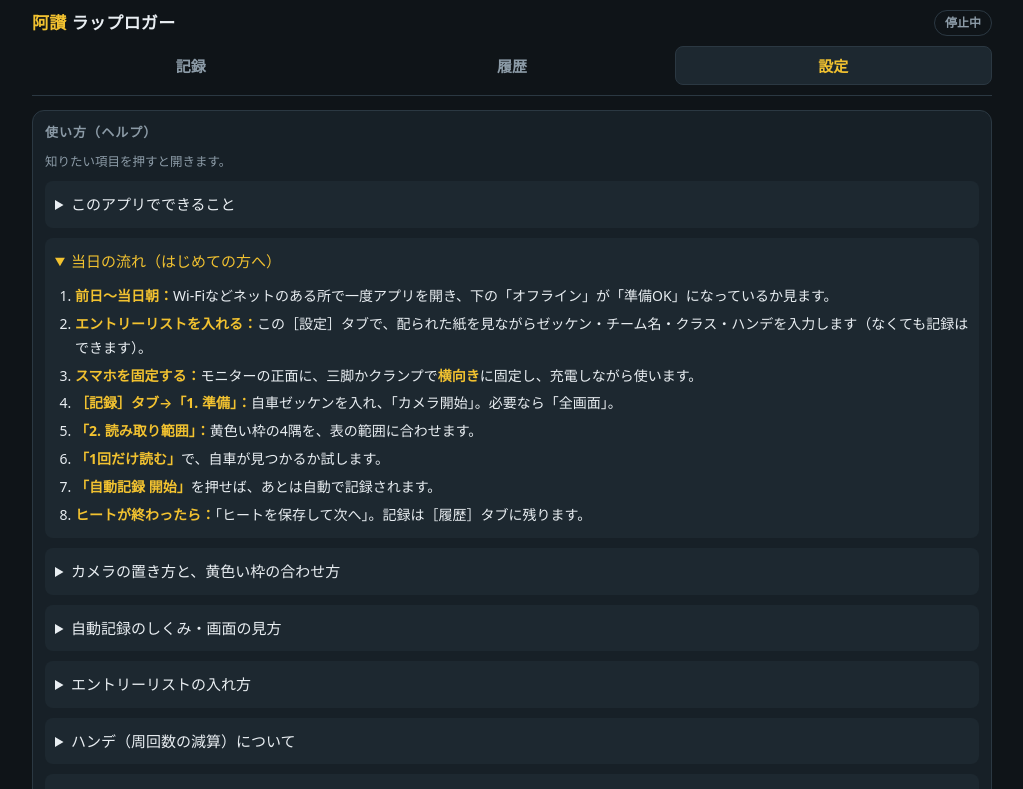
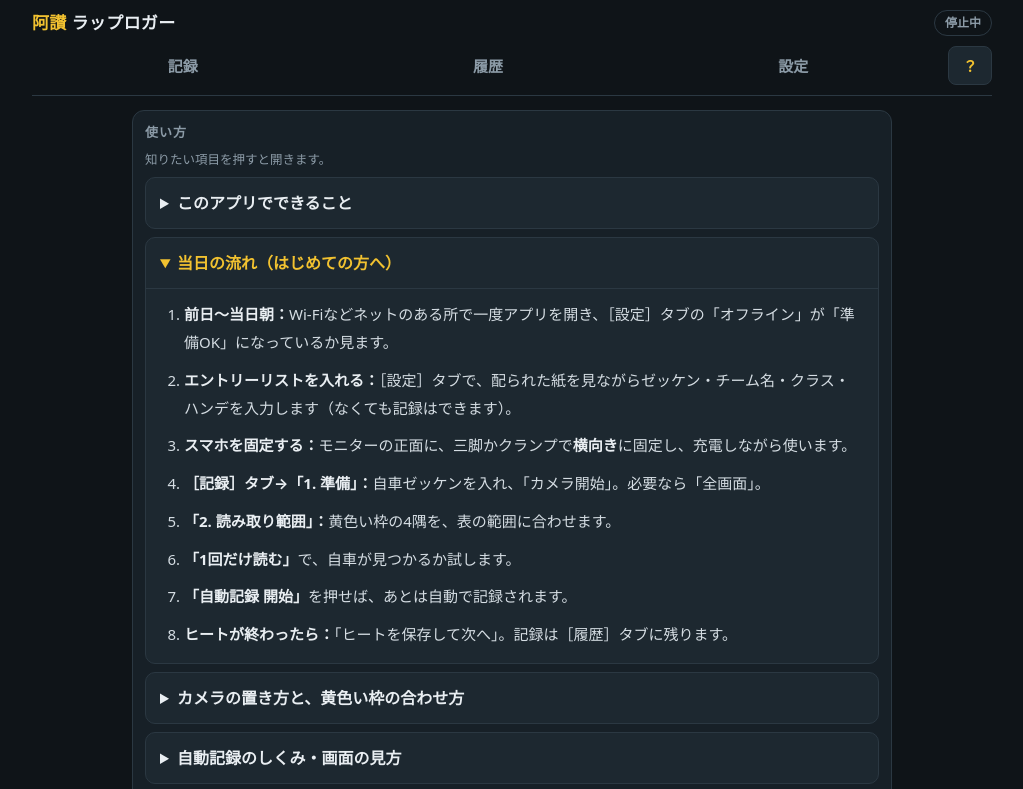
Before and after one commit to freim0430/lap-counter, a plain HTML site: page index.html in a window 1280 px wide. Both pictures are taken after a click on the button "使い方". Shown: the top 789 px of the page, without its empty margins (128-1151 px from the left). Drawn offline with Linux system fonts and the light colour scheme.

Commit message:
ヘルプを［？］タブに分けて読みやすく

```diff
--- a/index.html
+++ b/index.html
@@ -50,16 +50,20 @@ textarea{font:15px/1.5 var(--sans);background:var(--panel2);color:var(--fg);bord
 .heat .meta{font-size:12.5px;color:var(--muted)}
 .heat details{background:var(--panel)}
 .colsel{display:flex;gap:6px;flex-wrap:wrap}
-#help details{background:var(--panel2)}
-#help summary{font-size:15px;color:var(--fg);padding:4px 0}
-#help details[open] summary{color:var(--accent)}
-.help{font-size:14px;line-height:1.7}
-.help p{margin:0 0 6px}
-.help ul,.help ol{margin:0;padding-left:20px}
-.help li{margin:0 0 4px}
-.help b{color:var(--accent);font-weight:600}
-.help dt{font-weight:600;margin-top:8px}
-.help dd{margin:2px 0 0 0;color:var(--muted)}
+.tabs button[data-tab="help"]{flex:0 0 44px;font-weight:700}
+#pageHelp section{max-width:760px;width:100%;margin:0 auto;gap:8px}
+#help details{background:var(--panel2);border:1px solid var(--line);border-radius:10px;padding:0}
+#help summary{font-size:16px;font-weight:600;color:var(--fg);padding:13px 14px;margin:0}
+#help details[open] summary{color:var(--accent);border-bottom:1px solid var(--line)}
+.help{font-size:15px;line-height:1.85;padding:12px 16px 14px;color:#d5dde3}
+.help p{margin:0 0 8px}
+.help ul,.help ol{margin:0;padding-left:22px}
+.help li{margin:0 0 10px}
+.help li:last-child{margin-bottom:0}
+.help b{color:var(--fg);font-weight:700}
+.help dt{font-weight:700;color:var(--fg);margin-top:12px}
+.help dt:first-child{margin-top:0}
+.help dd{margin:2px 0 0 0}
 .colsel label.f{flex:1;min-width:90px}
 #print{display:none}
 @media print{
@@ -169,6 +173,7 @@ ol.steps{margin:0;padding-left:20px;font-size:13px;color:var(--muted)}
       <button role="tab" data-tab="rec" aria-selected="true">記録</button>
       <button role="tab" data-tab="hist" aria-selected="false">履歴</button>
       <button role="tab" data-tab="set" aria-selected="false">設定</button>
+      <button role="tab" data-tab="help" aria-selected="false" aria-label="使い方" title="使い方">？</button>
     </nav>
   </header>
 
@@ -288,9 +293,9 @@ ol.steps{margin:0;padding-left:20px;font-size:13px;color:var(--muted)}
   </section>
   </div>
 
-  <div class="page" id="pageSet" hidden>
+  <div class="page" id="pageHelp" hidden>
   <section id="help">
-    <h2>使い方（ヘルプ）</h2>
+    <h2>使い方</h2>
     <p class="hint">知りたい項目を押すと開きます。</p>
 
     <details>
@@ -309,8 +314,8 @@ ol.steps{margin:0;padding-left:20px;font-size:13px;color:var(--muted)}
       <summary>当日の流れ（はじめての方へ）</summary>
       <div class="help">
         <ol>
-          <li><b>前日〜当日朝：</b>Wi-Fiなどネットのある所で一度アプリを開き、下の「オフライン」が「準備OK」になっているか見ます。</li>
-          <li><b>エントリーリストを入れる：</b>この［設定］タブで、配られた紙を見ながらゼッケン・チーム名・クラス・ハンデを入力します（なくても記録はできます）。</li>
+          <li><b>前日〜当日朝：</b>Wi-Fiなどネットのある所で一度アプリを開き、［設定］タブの「オフライン」が「準備OK」になっているか見ます。</li>
+          <li><b>エントリーリストを入れる：</b>［設定］タブで、配られた紙を見ながらゼッケン・チーム名・クラス・ハンデを入力します（なくても記録はできます）。</li>
           <li><b>スマホを固定する：</b>モニターの正面に、三脚かクランプで<b>横向き</b>に固定し、充電しながら使います。</li>
           <li><b>［記録］タブ→「1. 準備」：</b>自車ゼッケンを入れ、「カメラ開始」。必要なら「全画面」。</li>
           <li><b>「2. 読み取り範囲」：</b>黄色い枠の4隅を、表の範囲に合わせます。</li>
@@ -329,7 +334,7 @@ ol.steps{margin:0;padding-left:20px;font-size:13px;color:var(--muted)}
           <li>照明の映り込みがあると読み間違えます。少し斜めから撮って映り込みを避けてかまいません（枠の4隅で、まっすぐに直して読みます）。</li>
           <li>黄色い丸（1〜4）を指でドラッグして、表の「Pos.」の列の左端から「Total Time」の列の右端まで、全車の行が入るように合わせます。見出しの行は入っても大丈夫です。</li>
           <li>枠がずれたら「枠を戻す」で初めの位置に戻ります。枠の位置は保存されるので、次に開いたときもそのままです。</li>
-          <li>映像が大きすぎる・小さすぎるときは、下の「読み取りの設定」→「映像の表示サイズ」で変えられます（表示だけが変わり、読み取りの精度は変わりません）。</li>
+          <li>映像が大きすぎる・小さすぎるときは、［設定］タブの「読み取りの設定」→「映像の表示サイズ」で変えられます（表示だけが変わり、読み取りの精度は変わりません）。</li>
         </ul>
       </div>
     </details>
@@ -392,7 +397,7 @@ ol.steps{margin:0;padding-left:20px;font-size:13px;color:var(--muted)}
       <summary>電波がないとき（オフライン）</summary>
       <div class="help">
         <ul>
-          <li>一度ネットのある所で開くと、アプリと文字認識のデータが保存され、それ以降は電波がなくても使えます。下の「オフライン」欄で準備OKかを確認できます。</li>
+          <li>一度ネットのある所で開くと、アプリと文字認識のデータが保存され、それ以降は電波がなくても使えます。［設定］タブの「オフライン」欄で準備OKかを確認できます。</li>
           <li>Chromeのメニュー（︙）→「アプリをインストール」または「ホーム画面に追加」で、アイコンから横向きの画面ですぐ開けます。</li>
           <li>アプリが新しくなったときは、ネットのある所で1〜2回開き直すと入れ替わります。</li>
         </ul>
@@ -419,7 +424,9 @@ ol.steps{margin:0;padding-left:20px;font-size:13px;color:var(--muted)}
       </div>
     </details>
   </section>
+  </div>
 
+  <div class="page" id="pageSet" hidden>
   <section>
     <h2>エントリーリスト</h2>
     <p class="hint">当日配られるエントリーリストを登録すると、読み取り結果にチーム名が出ます。リストにないゼッケンは番号だけ表示します。登録内容はこの端末の中だけに保存されます。</p>
@@ -1121,14 +1128,14 @@ carNo.addEventListener('input', () => { state.carNo = half(carNo.value).replace(
 /* ---------- tabs ---------- */
 function showTab(t){
   state.tab = t; save();
-  $('#pageRec').hidden = t !== 'rec'; $('#pageHist').hidden = t !== 'hist'; $('#pageSet').hidden = t !== 'set';
+  $('#pageRec').hidden = t !== 'rec'; $('#pageHist').hidden = t !== 'hist'; $('#pageSet').hidden = t !== 'set'; $('#pageHelp').hidden = t !== 'help';
   document.querySelectorAll('.tabs [data-tab]').forEach(b => b.setAttribute('aria-selected', String(b.dataset.tab === t)));
   if (t === 'rec') resizeView();
   window.scrollTo(0, 0);
 }
 document.querySelectorAll('.tabs [data-tab]').forEach(b => b.addEventListener('click', () => showTab(b.dataset.tab)));
 $('#btnHelp').addEventListener('click', () => {
-  showTab('set');   // help is the first section of the settings tab
+  showTab('help');
   const ds = [...document.querySelectorAll('#help details')];
   if (!ds.some(d => d.open)) ds[1].open = true;   // open "当日の流れ" the first time
 });
@@ -1260,7 +1267,7 @@ btnFull.addEventListener('click', async () => {
 document.addEventListener('fullscreenchange', () => { btnFull.textContent = document.fullscreenElement ? '全画面を終了' : '全画面'; resizeView(); });
 const off = $('#offset'); off.value = state.offset; off.addEventListener('input', () => { state.offset = +off.value; save(); });
 
-renderColSel(); renderEntries(); renderHeats(); showTab(['rec','hist','set'].includes(state.tab) ? state.tab : 'rec');
+renderColSel(); renderEntries(); renderHeats(); showTab(['rec','hist','set','help'].includes(state.tab) ? state.tab : 'rec');
 if (typeof Tesseract === 'undefined') setMsg('OCRエンジンを読み込めませんでした。最初の1回はネットにつながった状態で開いてください。', 'bad');
 
 /* ---------- offline (service worker) ---------- */
```
Also changed, not shown: 1 other file.
